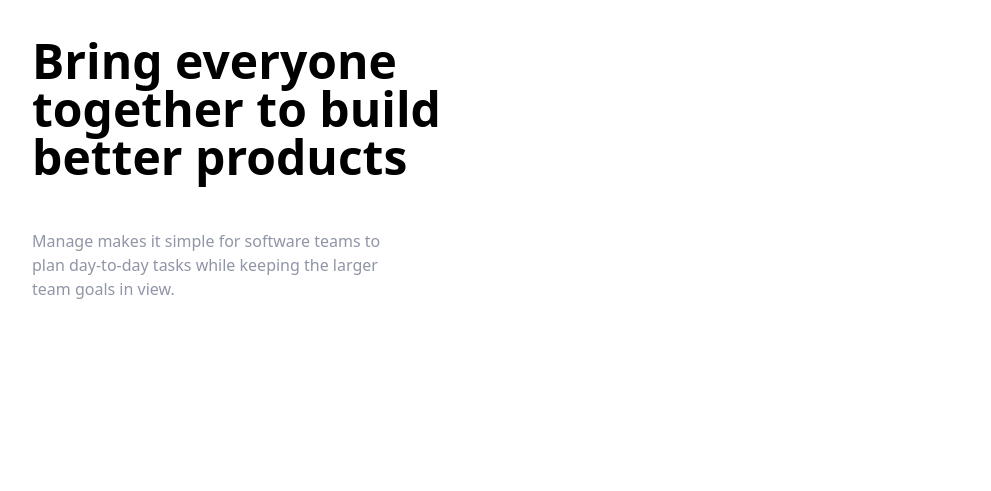
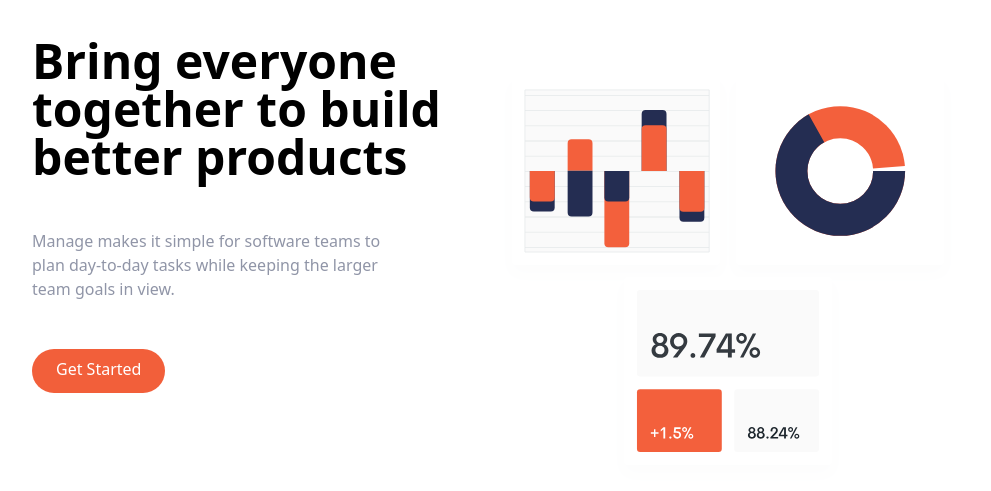
Before and after one commit to k4u5hik/TailwindCSS, a website: page index.html in a window 1280 px wide. Shown: the part 95-586 px from the top of the page, without its empty margins (144-1135 px from the left). Drawn offline with Linux system fonts and the light colour scheme.

Commit message:
Hero Section complete

```diff
--- a/index.html
+++ b/index.html
@@ -35,16 +35,34 @@
     </nav>
     <!-- Hero Section -->
     <section id="hero">
-        <!-- Flex Container -->
-        <div class="container flex-col-reverse md:flex-row items-center px-6 mx-auto mt-10 space-y-0 md:space-y-0">
-            <!-- Left Item -->
-            <div class="flex flex-col mb-32 space-y-12 md:w-1/2">
-                <h1 class="max-w-md text-4xl font-bold text-center md:text-5xl md:text-left">Bring everyone together to build better products</h1>
-                <p class="max-w-sm text-center text-darkGrayishBlue md:text-left">Manage makes it simple for software teams to plan day-to-day tasks while keeping the larger team goals in view.</p>
-            </div>
-
-            <!-- Image -->
+      <!-- Flex Container -->
+      <div
+        class="container flex flex-col-reverse md:flex-row items-center px-6 mx-auto mt-10 space-y-0 md:space-y-0"
+      >
+        <!-- Left Item -->
+        <div class="flex flex-col mb-32 space-y-12 md:w-1/2">
+          <h1
+            class="max-w-md text-4xl font-bold text-center md:text-5xl md:text-left"
+          >
+            Bring everyone together to build better products
+          </h1>
+          <p class="max-w-sm text-center text-darkGrayishBlue md:text-left">
+            Manage makes it simple for software teams to plan day-to-day tasks
+            while keeping the larger team goals in view.
+          </p>
+          <div class="flex justify-center md:justify-start">
+            <a
+              href=""
+              class="p-3 px-6 pt-2 text-white bg-brightRed rounded-full baseline hover:bg-brightRedLight"
+              >Get Started</a
+            >
+          </div>
         </div>
+        <!-- Image -->
+        <div class="md:w-1/2">
+          <img src="img/illustration-intro.svg" alt="" />
+        </div>
+      </div>
     </section>
   </body>
 </html>
```
Also changed, not shown: css/main.css.
